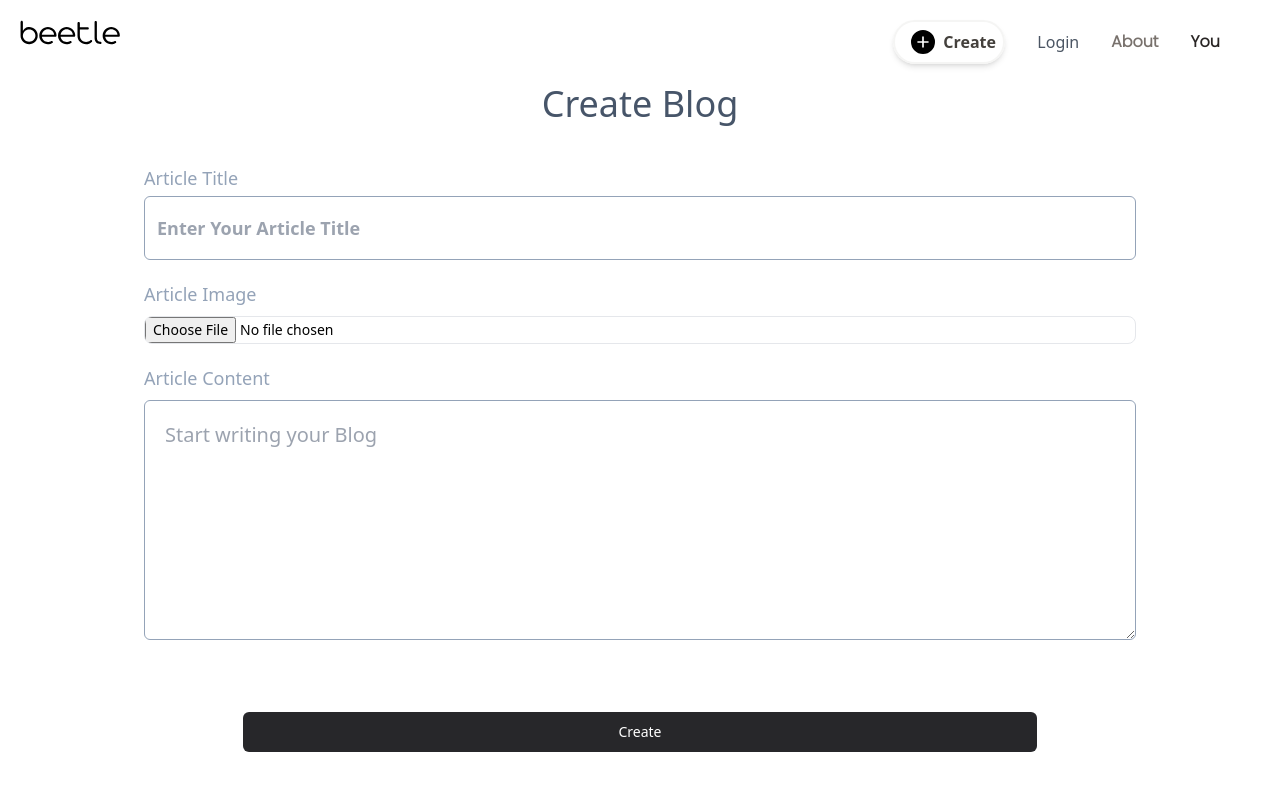
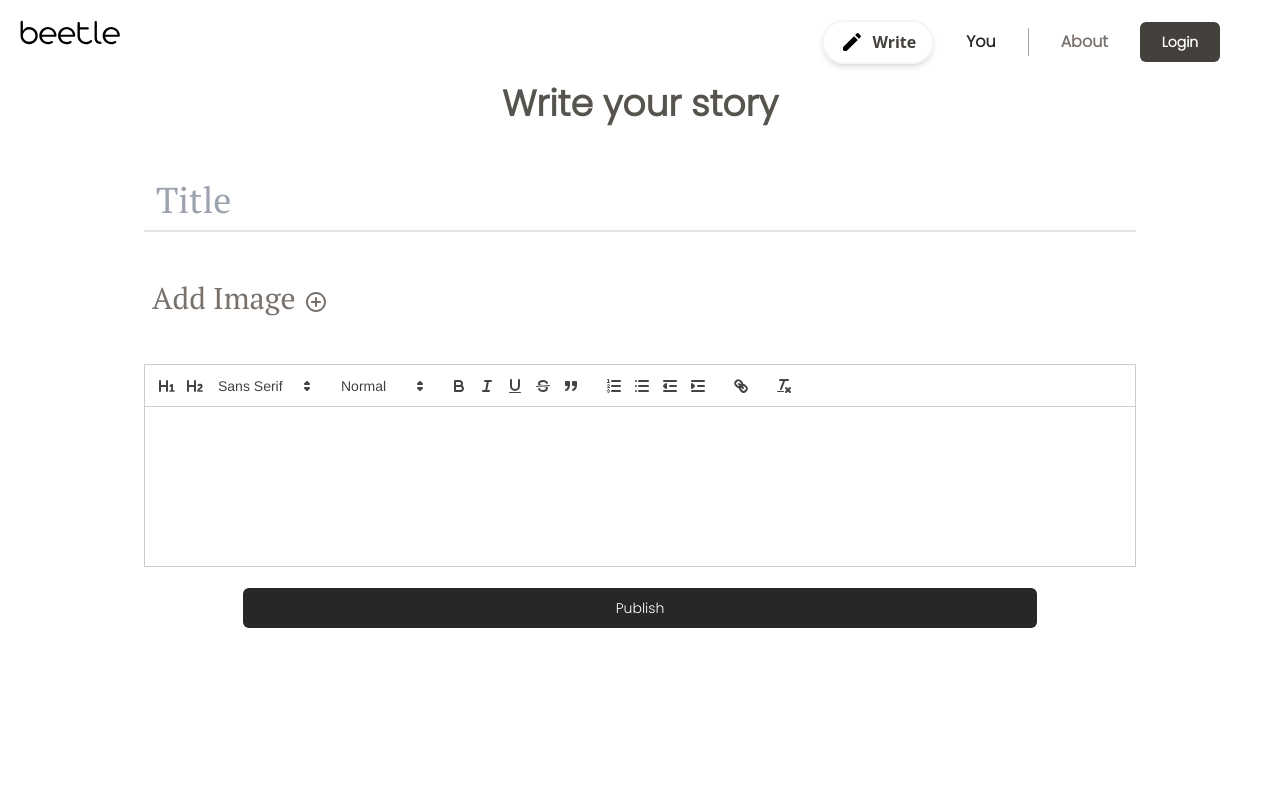
Before and after one commit to AnuragC07/beetle-blog, a React (Vite) app in the folder frontend/: page /create in a window 1280 px wide. Shown: the top 790 px of the page. Built offline with nearby package versions, Linux system fonts and the light colour scheme.

Commit message:
ui almost done

```diff
--- a/frontend/src/components/BlogCard.jsx
+++ b/frontend/src/components/BlogCard.jsx
@@ -1,9 +1,14 @@
 import React from "react";
-import pic from "../assets/pexels-kyle-miller-20272816.jpg";
 import { Link } from "react-router-dom";
 import PropTypes from "prop-types";
 import TrendingFlatRoundedIcon from "@mui/icons-material/TrendingFlatRounded";
+
 const BlogCard = ({ title, author, image, blog, content }) => {
+  // Function to strip HTML tags from content
+  const stripHtmlTags = (htmlContent) => {
+    return htmlContent.replace(/<[^>]*>?/gm, " ");
+  };
+
   return (
     <div>
       <div className="border border-stone-100 rounded-xl shadow-md w-11/12 h-80 flex flex-row justify-around gap-10 m-5 ml-14 p-5 mt-5 bg-white">
@@ -16,7 +21,7 @@ const BlogCard = ({ title, author, image, blog, content }) => {
             by {author}
           </p>
           <h2 className="font-subtitle text-stone-800 mt-6 max-h-24 overflow-hidden ">
-            {content}
+            {stripHtmlTags(content)} {/* Render content without HTML tags */}
           </h2>
           <div className="w-full flex justify-end items-end mr-5">
             <button className="bg-stone-800 text-white h-10 w-40 text-sm p-1 font-subtitle mt-5 rounded-md font-light items-end">
--- a/frontend/src/components/Navbar.jsx
+++ b/frontend/src/components/Navbar.jsx
@@ -3,7 +3,7 @@ import Logo from "../assets/beetle.svg";
 import UserPic from "../assets/pexels-eric-w-3375230.jpg";
 import { Link } from "react-router-dom";
 import { useNavigate } from "react-router-dom";
-import AddRoundedIcon from "@mui/icons-material/AddRounded";
+import CreateRoundedIcon from "@mui/icons-material/CreateRounded";
 const Navbar = () => {
   // Check if user is logged in
   const isLoggedIn = !!localStorage.getItem("jwtToken");
@@ -32,15 +32,24 @@ const Navbar = () => {
           to="/create"
           className="flex justify-between gap-2 px-4 py-2 rounded-3xl shadow-md w-28 border-2 border-stone-100"
         >
-          <AddRoundedIcon className="border-2 text-white border-black rounded-full bg-black" />
-          <p className="text-stone-700 cursor-pointer font-semibold ">Create</p>
+          <CreateRoundedIcon className=" text-black  rounded-full " />
+          <p className="text-stone-700 cursor-pointer font-semibold ">Write</p>
         </Link>
 
+        <Link to="/user">
+          <p className="text-stone-800 cursor-pointer font-subtitle font-semibold">
+            You
+          </p>
+        </Link>
+        <hr className="border-r border-stone-400 h-7" />
+        <p className="text-stone-500 cursor-pointer font-subtitle font-semibold">
+          About
+        </p>
         {isLoggedIn ? (
           // If user is logged in, display "Logout" link
           <>
             <p
-              className="text-stone-500 cursor-pointer font-subtitle font-semibold"
+              className="text-stone-300 cursor-pointer font-subtitle font-semibold"
               onClick={() => setShowLogoutModal(true)}
             >
               Logout
@@ -48,15 +57,17 @@ const Navbar = () => {
             {/* Logout Modal */}
             {showLogoutModal && (
               <div className="fixed inset-0 flex items-center justify-center bg-gray-800 bg-opacity-50">
-                <div className="bg-white p-8 max-w-md mx-auto rounded-lg shadow-lg">
-                  <h2 className="text-xl font-bold mb-4font-subtitle ">
-                    Logout
-                  </h2>
-                  <p>Are you sure you want to logout?</p>
-                  <div className="mt-4 flex justify-end">
+                <div className="bg-white flex flex-col justify-between p-8 max-w-md mx-auto rounded-lg shadow-lg h-60">
+                  <div>
+                    <h2 className="text-xl font-bold mb-4font-subtitle ">
+                      Logout
+                    </h2>
+                    <p>Are you sure you want to logout?</p>
+                  </div>
+                  <div className="mt-4 flex gap-5  justify-end">
                     <button
                       onClick={handleLogout}
-                      className="bg-red-500 text-white px-4 py-2 rounded-lg mr-2"
+                      className="bg-stone-700 text-white px-4 py-2 rounded-lg mr-2"
                     >
                       Logout
                     </button>
@@ -73,19 +84,12 @@ const Navbar = () => {
           </>
         ) : (
           // If user is not logged in, display "Login" link
-          <Link to="/">
-            <p className="text-gray-600 cursor-pointer">Login</p>
-          </Link>
+          <button className="bg-stone-700 text-white h-10 w-20 text-sm p-1 font-subtitle rounded-md font-light items-end">
+            <Link to="/signin" className="bg-stone-700 w-12">
+              <p className="text-white font-semibold cursor-pointer">Login</p>
+            </Link>
+          </button>
         )}
-
-        <p className="text-stone-500 cursor-pointer font-subtitle font-semibold">
-          About
-        </p>
-        <Link to="/user">
-          <p className="text-stone-800 cursor-pointer font-subtitle font-semibold">
-            You
-          </p>
-        </Link>
       </div>
     </div>
   );
--- a/frontend/src/pages/Create.jsx
+++ b/frontend/src/pages/Create.jsx
@@ -4,6 +4,10 @@ import axios from "axios";
 import { useNavigate } from "react-router-dom";
 import CloseRoundedIcon from "@mui/icons-material/CloseRounded";
 import { Select, FileInput } from "flowbite-react";
+import AddCircleOutlineRoundedIcon from "@mui/icons-material/AddCircleOutlineRounded";
+import ReactQuill from "react-quill";
+import "react-quill/dist/quill.snow.css";
+
 const Create = () => {
   const [imagePreview, setImagePreview] = useState(null);
 
@@ -67,28 +71,46 @@ const Create = () => {
     <div>
       <Navbar />
       <div className="flex flex-col justify-center items-center">
-        <h1 className="text-4xl text-slate-600">Create Blog</h1>
+        <h1 className="text-4xl font-subtitle font-semibold text-stone-600">
+          Write your story
+        </h1>
         <div className="p-5 mt-5 flex flex-col w-full justify-center items-center">
           <div className="w-4/5 flex flex-col">
-            <label className="text-lg text-slate-400 font-normal">
+            {/* <label className="text-lg text-slate-400 font-normal">
               Article Title
-            </label>
+            </label> */}
             <input
               type="text"
-              className="border border-slate-400 w-full bg-white rounded-md h-16 pl-3 font-semibold mt-1 text-lg mb-5"
-              placeholder="Enter Your Article Title"
+              className="border-b-2 border-stone-200 w-full bg-white h-16 pl-3  mt-1  mb-5 focus:border-stone-600 focus:outline-none text-4xl font-medium font-title"
+              placeholder="Title"
               value={title}
               onChange={(e) => setTitle(e.target.value)}
             />
-            <label className="text-lg text-slate-400 font-normal">
+            {/* <label className="text-lg text-slate-400 font-normal">
               Article Image
-            </label>
-            <FileInput
+            </label> */}
+            {/* <FileInput
               type="file"
               accept=".jpg, .jpeg, .png"
               onChange={handleFileChange}
-              className="mt-2 rounded-lg border-none"
-            ></FileInput>
+              className="mt-2 rounded-lg border-2"
+            ></FileInput> */}
+            <label
+              htmlFor="file-input"
+              className="mt-5 rounded-lg font-medium font-title text-3xl text-stone-500 p-2 cursor-pointer mb-10"
+            >
+              {" "}
+              Add Image
+              <AddCircleOutlineRoundedIcon className=" ml-2" />
+              <input
+                id="file-input"
+                type="file"
+                accept=".jpg, .jpeg, .png"
+                onChange={handleFileChange}
+                className="hidden"
+              />
+            </label>
+
             {imagePreview && (
               <div className="relative mt-2 rounded-md">
                 <button
@@ -97,26 +119,51 @@ const Create = () => {
                 >
                   <CloseRoundedIcon />
                 </button>
-                <img src={imagePreview} alt="Preview" className="w-full" />
+                <img
+                  src={imagePreview}
+                  alt="Preview"
+                  className="w-full rounded-lg"
+                />
               </div>
             )}
-            <label className="text-lg text-slate-400 font-normal mt-5">
+            {/* <label className="text-lg text-slate-400 font-normal mt-5">
               Article Content
-            </label>
-            <textarea
+            </label> */}
+            {/* <textarea
               type="text"
               value={content}
               onChange={(e) => setContent(e.target.value)}
               className="border border-slate-400 w-full bg-white rounded-md my-2 px-5 py-5 min-h-60 text-slate-600 font-normal text-xl"
               placeholder="Start writing your Blog"
+            /> */}
+            <ReactQuill
+              value={content}
+              onChange={setContent}
+              theme="snow"
+              modules={{
+                toolbar: [
+                  [{ header: "1" }, { header: "2" }, { font: [] }],
+                  [{ size: [] }],
+                  ["bold", "italic", "underline", "strike", "blockquote"],
+                  [
+                    { list: "ordered" },
+                    { list: "bullet" },
+                    { indent: "-1" },
+                    { indent: "+1" },
+                  ],
+                  ["link"],
+                  ["clean"],
+                ],
+              }}
+              className="h-40"
             />
 
             <div className="flex justify-center items-center">
               <button
-                className="bg-zinc-800 text-white h-10 text-sm p-1 w-4/5 mt-16 rounded-md"
+                className="bg-zinc-800 text-white h-10 text-sm p-1 font-subtitle font-medium w-4/5 mt-16 rounded-md"
                 onClick={handleSaveBlog}
               >
-                Create
+                Publish
               </button>
             </div>
           </div>
--- a/frontend/src/pages/User.jsx
+++ b/frontend/src/pages/User.jsx
@@ -88,20 +88,24 @@ const User = () => {
   return (
     <div>
       <Navbar />
-      <div className="bg-gray-300  h-32 w-11/12 ml-14 m-5 relative">
-        <div className="absolute top-20 left-10">
+      <div className="bg-gray-300  h-32 w-11/12 ml-14 m-5">
+        <div className="top-28 left-10">
           <div className="flex items-center justify-center gap-8">
-            <img
+            {/* <img
               src={UserPic}
               alt=""
               className="h-32 w-32 rounded-full border border-gray-400 bg-contain cursor-pointer"
-            />
-            <h1 className="text-2xl mt-3">{username}</h1>
+            /> */}
+            <h1 className="text-4xl font-bold font-title text-stone-700 mt-36">
+              {username}
+            </h1>
           </div>
         </div>
       </div>
       <div className="mt-5 ml-14">
-        <h2 className="text-2xl font-bold mb-3">Your Blogs</h2>
+        <h2 className="text-2xl font-bold mb-3 mt-28 font-subtitle text-stone-400">
+          Your Blogs
+        </h2>
         {loading ? (
           <p>Loading...</p>
         ) : blogs.length === 0 ? (
@@ -109,15 +113,16 @@ const User = () => {
         ) : (
           <ul>
             {blogs.map((blog, index) => (
-              <li key={index} className="mb-4 border-2 border-black">
+              <li key={index} className="mb-4">
                 {blog.author === username && (
                   <button
                     onClick={() => openDeleteModal(blog)}
-                    className="text-blue-500 mt-2"
+                    className="text-stone-600 mt-2 absolute right-8 z-30 "
                   >
                     <DeleteRoundedIcon />
                   </button>
                 )}
+                <div className="relative">
                   <BlogCard
                     title={blog.title}
                     author={blog.author}
@@ -125,6 +130,7 @@ const User = () => {
                     blog={blog}
                     content={blog.content}
                   />
+                </div>
               </li>
             ))}
           </ul>
```
Also changed, not shown: frontend/src/pages/FullBlog.jsx (+24 -13 lines), 5 other files (tests, documents, lock files or other folders). Lines whose indentation alone changed are shown as unchanged.
